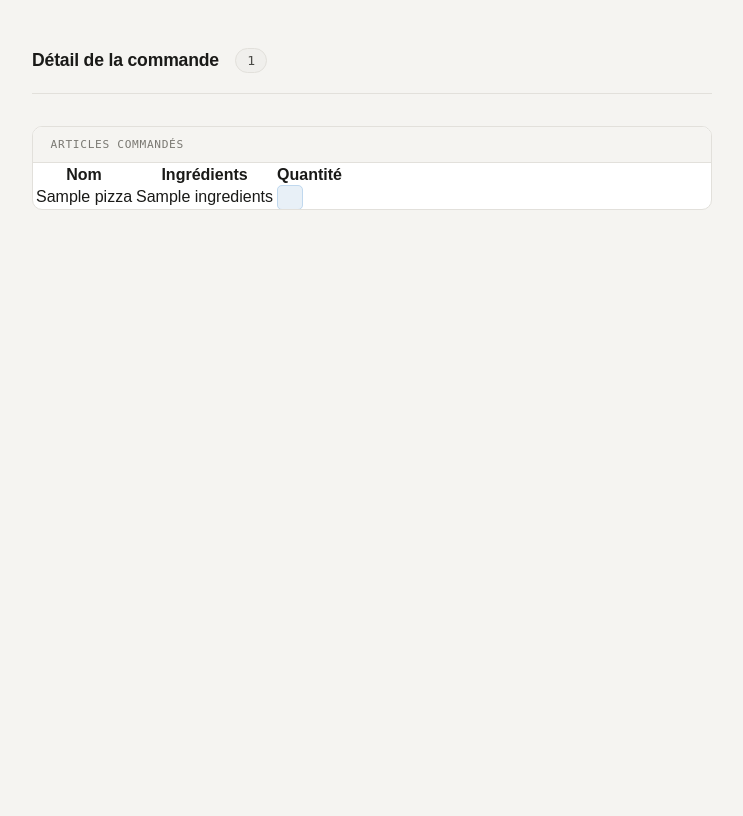
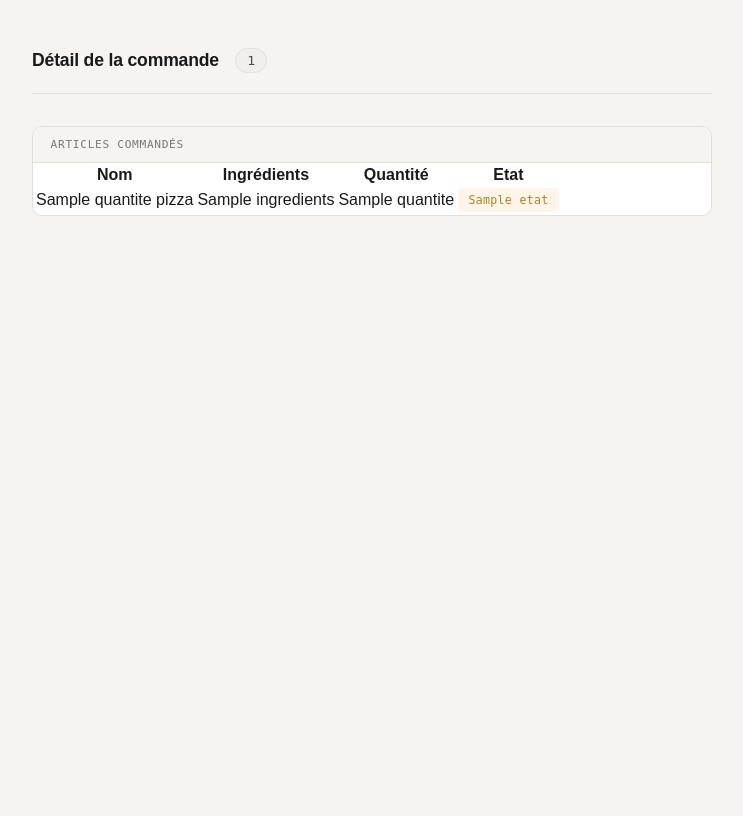
Before and after one commit to agautier773-crypto/PizzaYolo, a PHP site: template views/Commande/Show.php in a window 1280 px wide. Shown: the whole page, without its empty margins (268-1011 px from the left). Run offline with PHP 8.4, Linux system fonts and the light colour scheme; the template is opened without the code that fills it: most values are stand-ins (such as "Sample title", 1, 10 or a date in 2020).

Commit message:
Mise en place d'une modal pour modifier etat de la commande mais encore des soucis

```diff
--- a/public/index.php
+++ b/public/index.php
@@ -22,7 +22,7 @@ $router
    // ajout des routes
     ->get("/", App\Controllers\CommandeController::class ."::home")
     ->get("/show/{id}", App\Controllers\CommandeController::class ."::show")
-
+    ->post("/UpdateEtat/{id}", App\Controllers\CommandeController::class."::updateEtat")
 
 
     ->get("/login", App\Controllers\AuthController::class . "::login")
--- a/src/Core/Model.php
+++ b/src/Core/Model.php
@@ -110,6 +110,7 @@ class Model {
         }
     }
 
+
     /**
      * Recherche un ou plusieurs enregistrements selon un champ et une valeur donnés.
      * @param string $field Nom du champ sur lequel filtrer (ex: 'email')
--- a/src/Models/Commande.php
+++ b/src/Models/Commande.php
@@ -48,4 +48,9 @@ class Commande extends Model{
         return $namedClient;
     }
 
+    public function quantitePizza(){
+        $sql  = "SELECT pizza.*, commande_pizza.quantite FROM pizza JOIN commande_pizza ON commande_pizza.id_pizza = pizza.id_pizza
+                WHERE commande_pizza.id_commande = :id";
+        return $this->readQuery($sql, ["id"=>$this->id_commande], false, CommandePizza::class);
+    }
 }
--- a/src/Models/CommandePizza.php
+++ b/src/Models/CommandePizza.php
@@ -4,7 +4,7 @@ namespace App\Models;
 
 use App\Core\Model;
 
-class CommandePizza extends Model {
+class CommandePizza extends Pizza {
 
     public static string $primaryKey = "id_commande";
 
--- a/views/Commande/Show.php
+++ b/views/Commande/Show.php
@@ -7,6 +7,12 @@
         --text-muted: #7a7872;
         --accent: #2c5f8a;
         --accent-light: #e8f0f7;
+        --danger: #c0392b;
+        --danger-light: #fdf0ee;
+        --warning: #b07d2a;
+        --warning-light: #fdf6e8;
+        --success: #2a7a4b;
+        --success-light: #eaf5ef;
         --neutral: #4a4a46;
         --neutral-light: #f0efec;
     }
@@ -122,11 +128,31 @@
         line-height: 1.6;
         min-height: 80px;
     }
-
+    .table-card tbody td {
+        padding: 1rem 1.1rem;
+        vertical-align: middle;
+        border: none;
+        font-size: 0.9rem;
+    }
     /* Responsive */
     @media (max-width: 480px) {
         .pizza-name { font-size: 0.85rem; }
     }
+    .badge-etat {
+        font-family: 'DM Mono', monospace;
+        font-size: 0.72rem;
+        font-weight: 500;
+        padding: 0.3rem 0.65rem;
+        border-radius: 5px;
+        letter-spacing: 0.03em;
+        display: inline-block;
+    }
+
+    .badge-en-cours  { background: var(--warning-light); color: var(--warning); }
+    .badge-validee   { background: var(--success-light);  color: var(--success); }
+    .badge-annulee   { background: var(--danger-light);   color: var(--danger);  }
+    .badge-livree    { background: var(--accent-light);   color: var(--accent);  }
+
 </style>
 <body>
 <div class="page-wrapper">
@@ -144,16 +170,29 @@
                 <th>Nom</th>
                 <th>Ingrédients</th>
                 <th>Quantité</th>
+                <th>Etat</th>
             </tr>
             </thead>
             <tbody>
-            <?php foreach ($commande->pizza() as $pizzas): ?>
+
+                <?php foreach ($commande->quantitePizza() as $pizza):?>
                 <tr>
-                    <td><?= $pizzas->nom ?></td>
-                    <td><?= $pizzas->ingredients ?></td>
-                    <td><span class="pizza-qty"></span></td>
+                    <td><?= $pizza->nom ?></td>
+                    <td><?= $pizza->ingredients ?></td>
+                    <td><span> <?= $pizza->quantite ?></span></td>
+                    <td><span class="badge-etat <?= match($commande->etat){
+                            'EN_PREPARATION' => 'badge-en-cours',
+                            'LIVRER'                 => 'badge-validee',
+                            'PRETE'                 => 'badge-en-cours',
+                            'PAYE'                  => 'badge-livree',
+                            default                   => 'badge-en-cours'
+                        } ?>">
+                        <?= $commande->etat ?>
+                    </span>
+                    </td>
                 </tr>
-            <?php endforeach; ?>
+                <?php endforeach; ?>
+
             </tbody>
         </table>
     </div>
--- a/views/layouts/main.php
+++ b/views/layouts/main.php
@@ -12,6 +12,7 @@ use App\Core\Auth;
         <link href="https://cdn.jsdelivr.net/npm/bootstrap@5.3.8/dist/css/bootstrap.min.css" rel="stylesheet" integrity="sha384-sRIl4kxILFvY47J16cr9ZwB07vP4J8+LH7qKQnuqkuIAvNWLzeN8tE5YBujZqJLB" crossorigin="anonymous">
         <link href="https://cdn.jsdelivr.net/npm/bootstrap-icons@1.11.3/font/bootstrap-icons.min.css" rel="stylesheet"/>
         <link href="https://fonts.googleapis.com/css2?family=Syne:wght@700;800&family=DM+Sans:wght@300;400;500&display=swap" rel="stylesheet"/>
+        <script src="https://cdn.jsdelivr.net/npm/bootstrap@5.3.8/dist/js/bootstrap.bundle.min.js" integrity="sha384-FKyoEForCGlyvwx9Hj09JcYn3nv7wiPVlz7YYwJrWVcXK/BmnVDxM+D2scQbITxI" crossorigin="anonymous" defer></script>
     </head>
 <body>
     <!-- NAV -->
@@ -40,6 +41,6 @@ use App\Core\Auth;
     <!-- ICI CHARGEMENT DE LA VUE (CONTENT) -->
     <?= $content ?>
 
-    <script src="https://cdn.jsdelivr.net/npm/bootstrap@5.3.8/dist/js/bootstrap.bundle.min.js" integrity="sha384-FKyoEForCGlyvwx9Hj09JcYn3nv7wiPVlz7YYwJrWVcXK/BmnVDxM+D2scQbITxI" crossorigin="anonymous"></script>
+
 </body>
 </html>
```
Also changed, not shown: init-db/1-Schéma.sql (+24 -0 lines), src/Controllers/CommandeController.php (+18 -1 lines), views/Commande/index.php (+15 -3 lines), views/Commande/modalEtat.php (added, +30 -0 lines).
